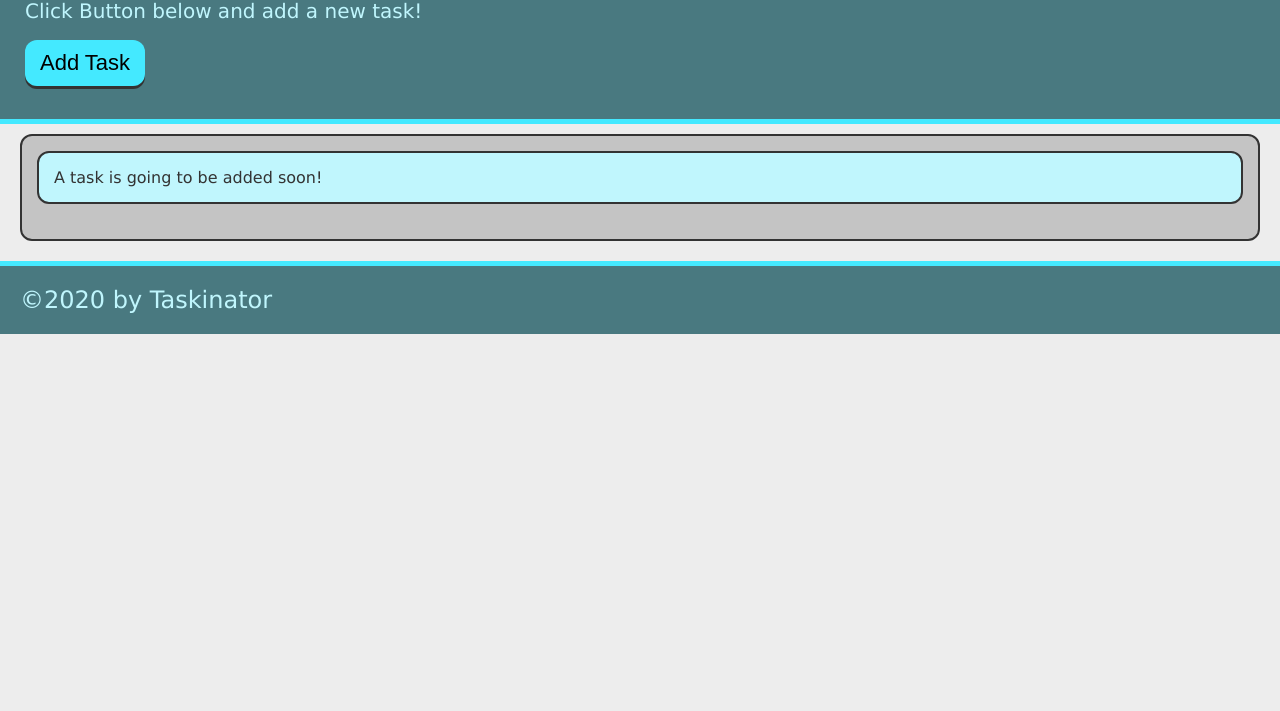
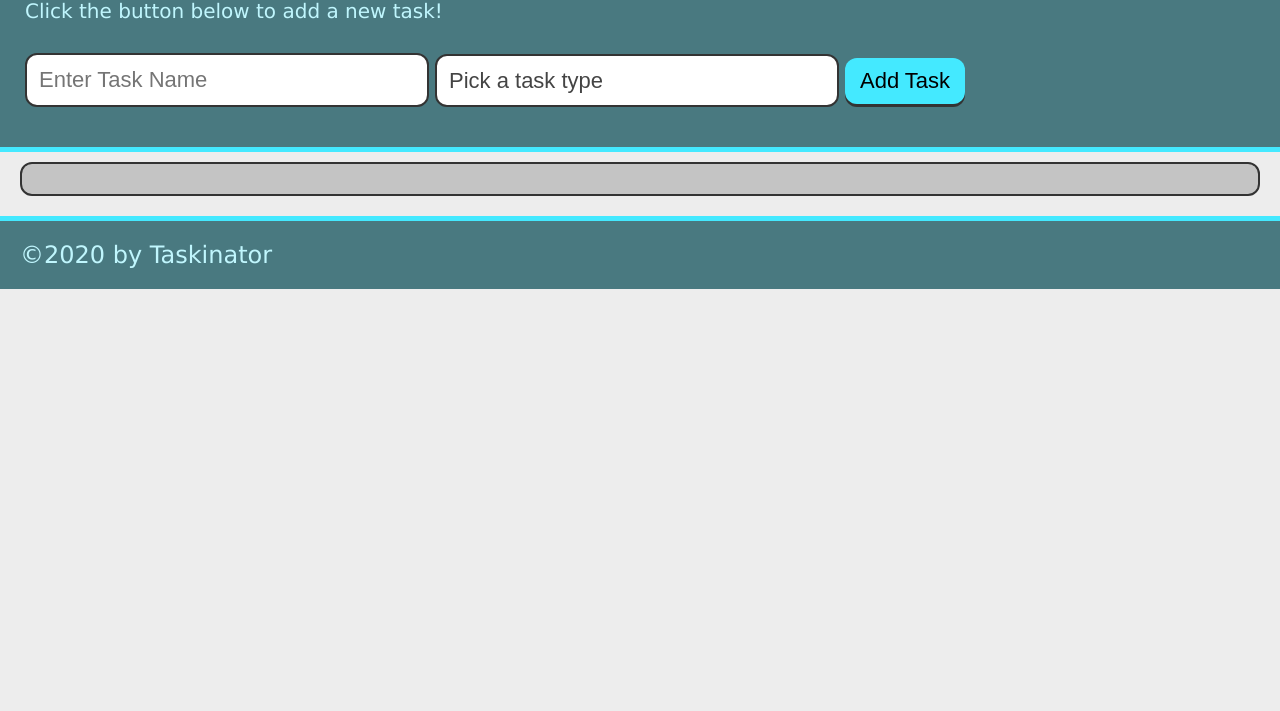
Before and after one commit to jcode5577/Taskinator, a plain HTML site: page index.html in a window 1280 px wide. Shown: the part 89-800 px from the top of the page. Drawn offline with Linux system fonts and the light colour scheme.

Commit message:
added new form

```diff
--- a/assets/js/script.js/script.js
+++ b/assets/js/script.js/script.js
@@ -1,11 +1,13 @@
-var buttonEl = document.querySelector("#save-task");
+var formEl = document.querySelector("#task-form");
 var tasksToDoEl = document.querySelector("#tasks-to-do");
 
-var createTaskHandler = function() {
+var createTaskHandler = function(event) {
+  event.preventDefault();
+
   var listItemEl = document.createElement("li");
   listItemEl.className = "task-item";
   listItemEl.textContent = "This is a new task.";
   tasksToDoEl.appendChild(listItemEl);
   };
 
-buttonEl.addEventListener("click", createTaskHandler);
+  formEl.addEventListener("submit", createTaskHandler);
--- a/index.html
+++ b/index.html
@@ -10,15 +10,31 @@
 </head>
 
 <body>
+
   <header>
     <h1 class="page-title">Taskinator</h1>
-    <p>Click Button below and add a new task!</p>
-    <Button class="btn" id="save-task">Add Task</Button>
+    <p>Click the button below to add a new task!</p>
+    <form id="task-form">
+      <div class="form-group">
+        <input type="text" name="task-name" placeholder="Enter Task Name" />
+      </div>
+      <div class="form-group">
+        <select name="task-type" class="select-dropdown">
+          <option value="" disabled selected>Pick a task type</option>
+          <option value="Print">Print</option>
+          <option value="Web">Web</option>
+          <option value="Mobile">Mobile</option>
+        </select>
+      </div>
+      <div class="form-group">
+        <button class="btn" id="save-task" type="submit">Add Task</button>
+      </div>
+    </form>
   </header>
+
   <main class="page content">
     <section class="task-list-wrapper">
       <ul class="task-list" id="tasks-to-do">
-        <li class="task-item">A task is going to be added soon!</li>
       </ul>
     </section>
   </main>
```
